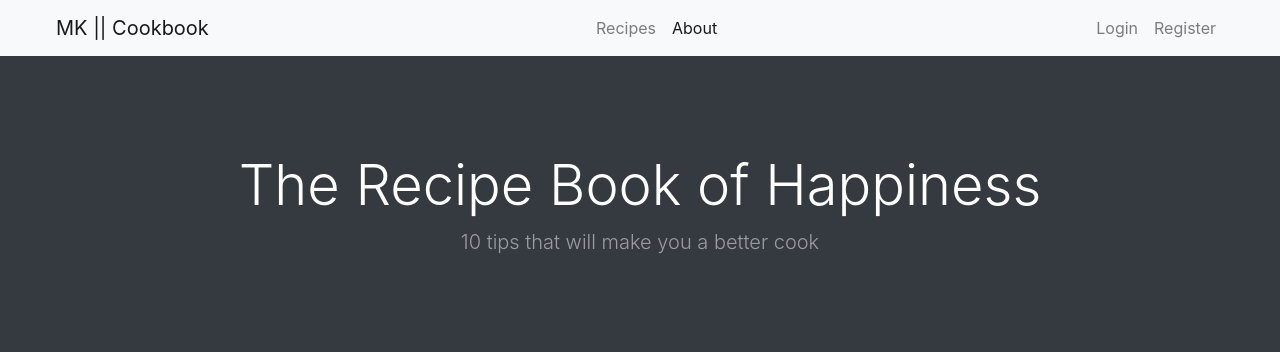
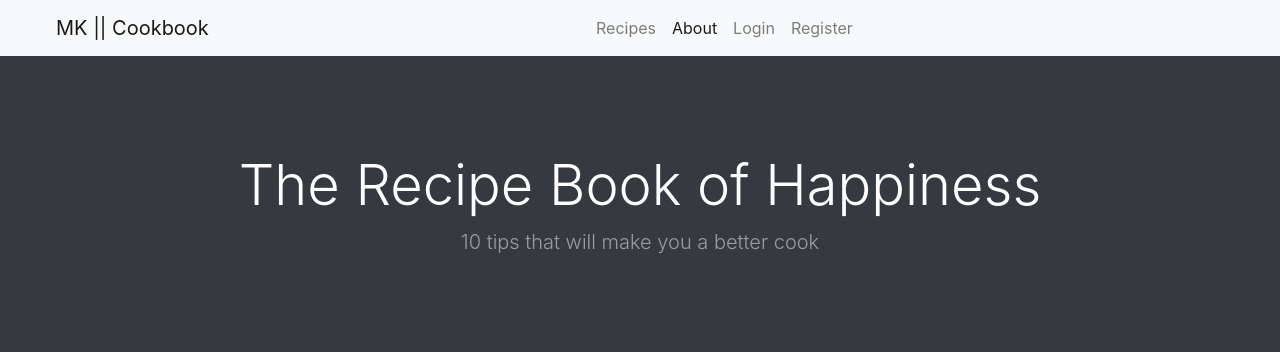
Before and after one commit to Code-Institute-Submissions/Frangelicomk-cookbook-project_SepResub, a Flask app: page /about in a window 1280 px wide. Shown: the top 352 px of the page. Run offline with Flask 2, Linux system fonts and the light colour scheme; some libraries are stand-ins or nearby versions.

Commit message:
display of the navbar is now more user friendly

```diff
--- a/templates/base.html
+++ b/templates/base.html
@@ -27,26 +27,18 @@
             <li class="nav-item"><a class="nav-link" href="{{ url_for('index')}}">Recipes</a></li>
             <li class="nav-item"><a class="nav-link" href="{{ url_for('about')}}">About</a></li>
             {% block add_recipe %}
-                {% if session.get("user") %}
-                    <li class="nav-item"><a class="nav-link" href="{{ url_for('add_recipe')}}">Add Recipe</a></li>
-                    <li class="nav-item"><a class="nav-link" href="{{ url_for('favorites', username=session['user']) }}">Favorites</a></li>
-                {% endif %}
+            {% block authentication %}
+            {% if session.get("user") %}
+                <li class="nav-item"><a class="nav-link" href="{{ url_for('add_recipe')}}">Add Recipe</a></li>
+                <li class="nav-item"><a class="nav-link" href="{{ url_for('favorites', username=session['user']) }}">Favorites</a></li>
+                <li class="nav-item"><a class="nav-link" href="{{ url_for('logout')}}">Logout</a></li>
+                {% else %}
+                <li class="nav-item"><a class="nav-link" href="{{ url_for('login')}}">Login</a></li>
+                <li class="nav-item"><a class="nav-link" href="{{ url_for('register')}}">Register</a></li>
+            {% endif %}
+            {% endblock authentication %}
             {% endblock add_recipe %}
             </ul>
-            <form class="d-flex">
-            {% block authentication %}
-                {% if session.get("user") %}
-                    <ul class="navbar-nav me-auto mb-2 mb-lg-0 ms-lg-4 m-auto">
-                        <li class="nav-item"><a class="nav-link" href="{{ url_for('logout')}}">Logout</a></li>
-                    </ul>
-                {% else %}
-                <ul class="navbar-nav me-auto mb-2 mb-lg-0 ms-lg-4 m-auto">
-                    <li class="nav-item"><a class="nav-link" href="{{ url_for('login')}}">Login</a></li>
-                    <li class="nav-item"><a class="nav-link" href="{{ url_for('register')}}">Register</a></li>
-                </ul>
-                {% endif %}
-            {% endblock authentication %}
-        </form>
         </div>
     </div>
 </nav>
```
